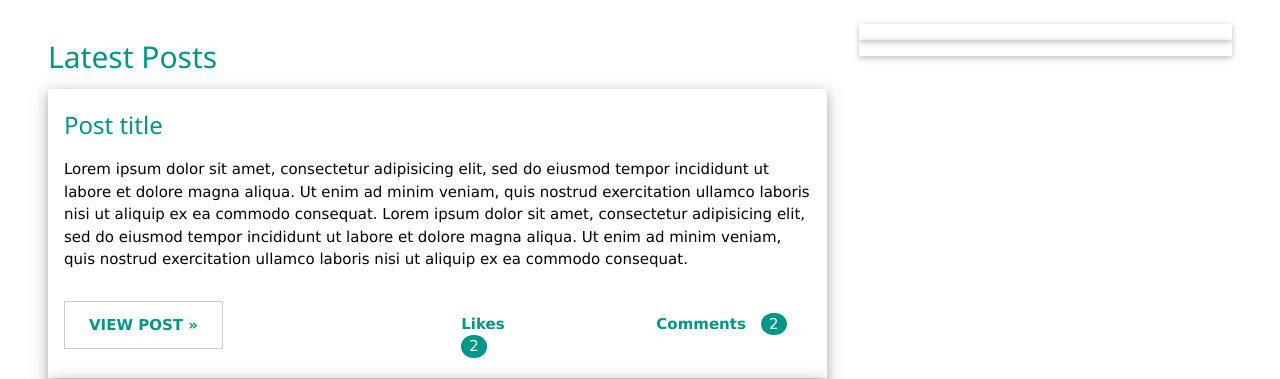
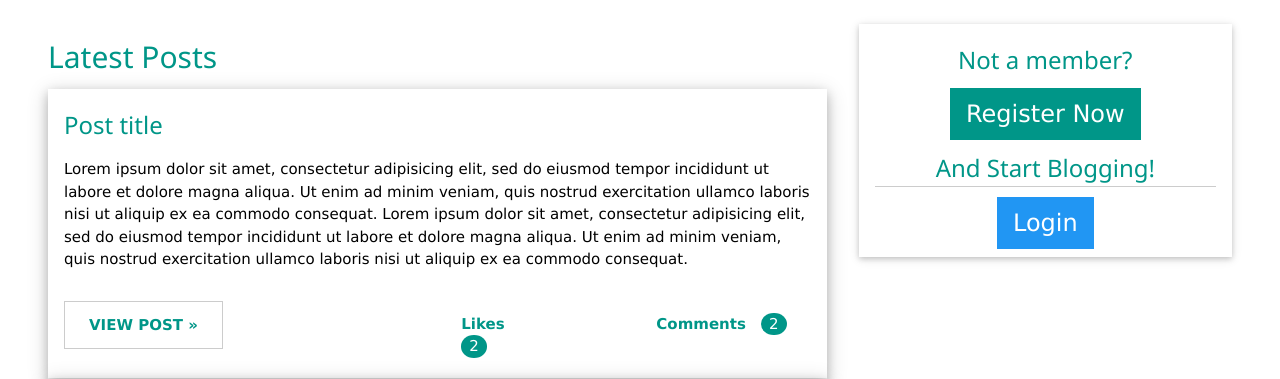
Before and after one commit to alphawaseem/MultiUserBlog, a Python web app: template templates/index.html in a window 1280 px wide. Shown: the part 150-529 px from the top of the page. Run offline with Jinja, Linux system fonts and the light colour scheme; the template is opened without the code that fills it, so the values that code supplies are empty.

Commit message:
modify index template

```diff
--- a/templates/index.html
+++ b/templates/index.html
@@ -30,10 +30,28 @@
         <a href="/posts" class="w3-btn w3-teal w3-margin">View All</a>
     </section>
     <aside class="w3-container w3-col m4">
+        {% if user %}
         <article class="w3-card w3-padding">
+            <div class="w3-container w3-teal">
+            <h2>Add Post</h2>
+        </div>
+        <form class="w3-container w3-padding" action="/posts/new" method="POST">
+            <label class="w3-text-teal" for="title"><b>Title</b> : <input id="title" name="title" class="w3-input" type="text" required ></label>
+            <label class="w3-text-teal" for="content"><b>Content</b> :
+            <textarea id="content" class="w3-input  w3-text-teal post-content" required="required" ></textarea></label>
+            <input type="submit" class="w3-btn w3-teal w3-margin" value="Post">
+        </form>
         </article>
-        <article class="w3-card w3-padding">
+        {% else %}
+        <article class="w3-card w3-padding w3-text-teal w3-center">
+
+            <h3>Not a member?</h3>
+            <a href="/register" class="w3-btn w3-xlarge w3-teal">Register Now</a>
+            <h3 class="w3-border-bottom"> And Start Blogging!</h3>
+            <a href="/login" class="w3-btn w3-xlarge w3-blue">Login</a>
+
         </article>
+        {% endif %}
     </aside>
 </section>
 {% endblock %}
```
